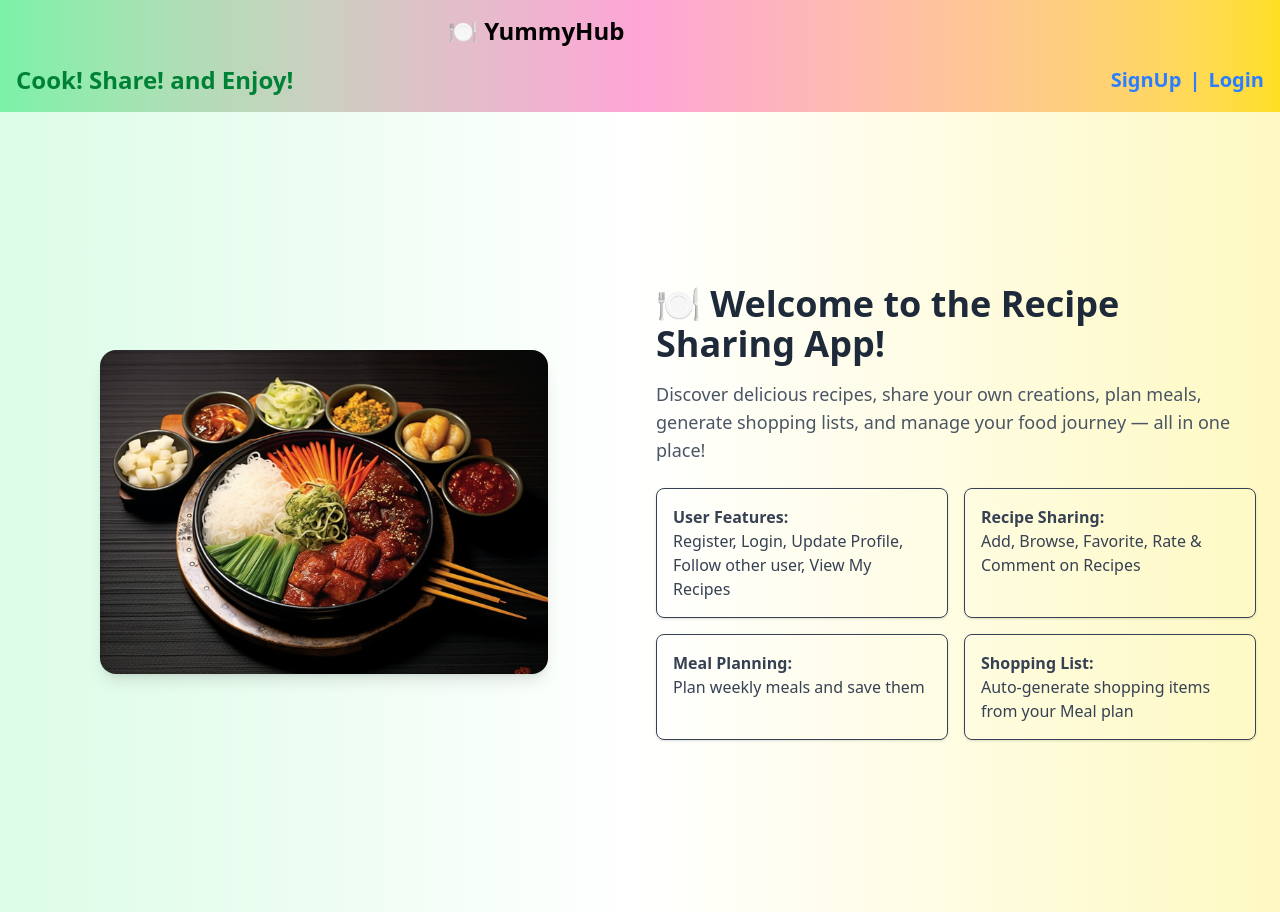
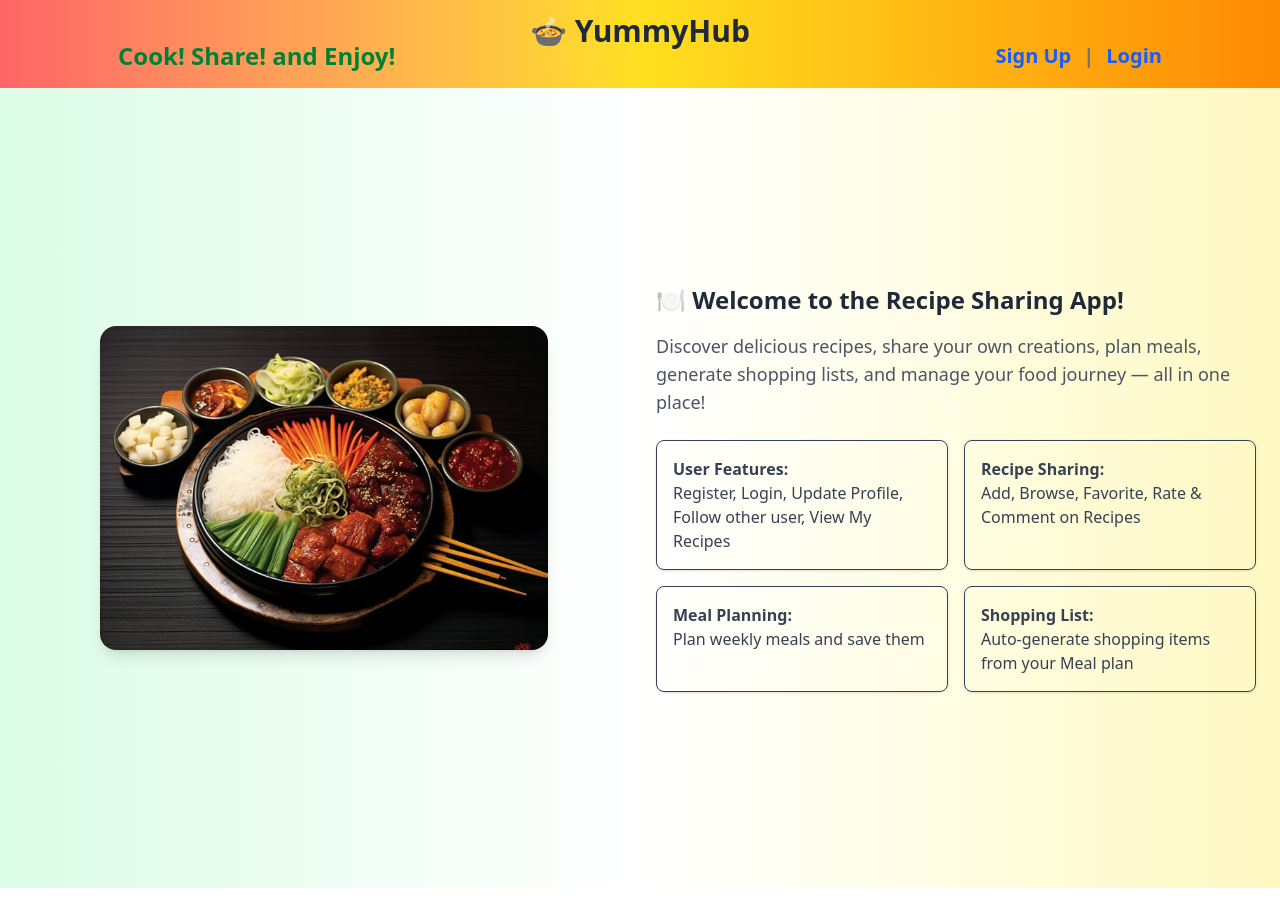
Before and after one commit to nandhini-11-cmd/recipeapp-frontend, a React (Vite) app: page / in a window 1280 px wide. After the commit the page ends 888 px from the top, so only its background shows below. Built offline with nearby package versions, Linux system fonts and the light colour scheme; no server answers.

Commit message:
Nav bar changes

```diff
--- a/src/components/Navbar.jsx
+++ b/src/components/Navbar.jsx
@@ -6,42 +6,69 @@ const Navbar = () => {
   const { user, logout } = useAuth();
   const navigate = useNavigate();
   const [showMenu, setShowMenu] = useState(false);
+
   const handleLogout = () => {
     logout();
     navigate("/");
   };
 
   return (
-    <nav className="bg-gradient-to-r from-green-300 via-pink-300 to-yellow-300  text-white p-4 ">
-       <div className="flex justify-between items-center">
-      <Link to="/" className="text-xl text-black md:text-2xl font-bold ml-2 md:ml-108 animate-bounce">🍽️ YummyHub</Link>
-     <button onClick={() => setShowMenu(!showMenu)} className="md:hidden text-blue-600 font-bold text-sm  ">
-          {showMenu ? '\u2716' : '\u2630'}
+    <nav className="bg-gradient-to-r from-red-400 via-yellow-300 to-orange-400 shadow-md p-4">
+      <div className="flex items-center justify-between relative">
+        {/* Logo (centered absolutely) */}
+        <Link
+          to="/"
+          className="absolute left-1/2 transform -translate-x-1/2 text-xl md:text-3xl font-bold text-gray-800 animate-bounce mt-2 md:mt-8"
+        >
+          🍲 YummyHub
+        </Link>
+
+        {/* Hamburger button (right side, only mobile) */}
+        <button
+          onClick={() => setShowMenu(!showMenu)}
+          className="md:hidden text-gray-800 text-2xl focus:outline-none ml-auto"
+        >
+          {showMenu ? "✖" : "☰"}
         </button>
       </div>
+
+      {/* Menu items */}
       <div
-       className={`mt-4 ${showMenu ? "flex" : "hidden"} flex-col items-start space-y-2 md:space-y-0 md:flex md:flex-row md:items-center md:justify-between md:space-x-4 text-s md:text-m font-bold text-black`}>
-        {user ? ( <>
-          <span className=" font-bold text-red-600 text-md">Hi, {user.name} Welcome!</span>
-            <Link to="/recipes" >All-Recipes</Link>
-            <Link to="/create">Add-Recipe</Link>
-            <Link to="/my-recipes">My-Recipes</Link>
+        className={`${
+          showMenu ? "flex" : "hidden"
+        } flex-col mt-4 space-y-2 md:mt-6 md:flex md:flex-row md:space-y-2  md:space-x-6 md:justify-center md:items-center text-gray-800 font-semibold`}
+      >
+        {user ? (
+          <>
+            <span className="text-xl font-bold">Hi, {user.name}👋</span>
+            <Link to="/recipes">All Recipes</Link>
+            <Link to="/create">Add Recipe</Link>
+            <Link to="/my-recipes">My Recipes</Link>
             <Link to="/favorites">Favorites</Link>
-            <Link to="/meal-planner">Meal-Planner</Link>
-            <Link to="/shopping-list">Shopping-List</Link>
+            <Link to="/meal-planner">Meal Planner</Link>
+            <Link to="/shopping-list">Shopping List</Link>
             <Link to="/following">Following</Link>
-            <Link to="/profile">Update-Profile</Link>
-            <button onClick={handleLogout} className="bg-red-500 px-3 py-1 ml-4 rounded hover:bg-red-700">
+            <Link to="/profile">Update Profile</Link>
+            <button
+              onClick={handleLogout}
+              className="bg-red-500 text-white px-3 py-1 rounded-md hover:bg-red-600 transition"
+            >
               Logout
             </button>
-            </>) : (
-              <div className="flex flex-col md:flex-row md:justify-between items-center w-full space-y-2 md:space-y-0">
-             <p className="text-xl md:text-2xl  font-bold text-green-700 whitespace-nowrap">
-              Cook! Share! and Enjoy!</p>
-           <div className="flex flex-row text-xl md:text-xl items-center space-x-2">
-          <Link to="/register" className="text-blue-500  font-bold">SignUp</Link>
-          <span className="text-blue-500 font-bold">|</span>
-          <Link to="/login" className="text-blue-500  font-bold">Login</Link>
+          </>
+        ) : (
+          <div className="flex flex-col md:flex-row md:items-center md:space-x-150 w-full md:justify-center text-center md:text-left">
+            <p className="text-xl md:text-2xl font-bold text-green-700 whitespace-nowrap mb-2 md:mb-0">
+              Cook! Share! and Enjoy!
+            </p>
+            <div className="flex justify-center md:justify-start space-x-3 text-xl ">
+              <Link to="/register" className="text-blue-600 font-bold">
+                Sign Up
+              </Link>
+              <span className="text-gray-500">|</span>
+              <Link to="/login" className="text-blue-600 font-bold ">
+                Login
+              </Link>
             </div>
           </div>
         )}
--- a/src/pages/Home.jsx
+++ b/src/pages/Home.jsx
@@ -16,7 +16,7 @@ const Home = () => {
 
       {/* Right Side - Content */}
       <div className="flex-1 text-center md:text-left">
-        <h1 className="text-4xl font-bold text-gray-800 mb-4">
+        <h1 className="text-xl md:text-2xl font-bold text-gray-800 mb-4">
           🍽️ Welcome to the Recipe Sharing App!
         </h1>
 
```
Lines whose indentation alone changed are shown as unchanged.
